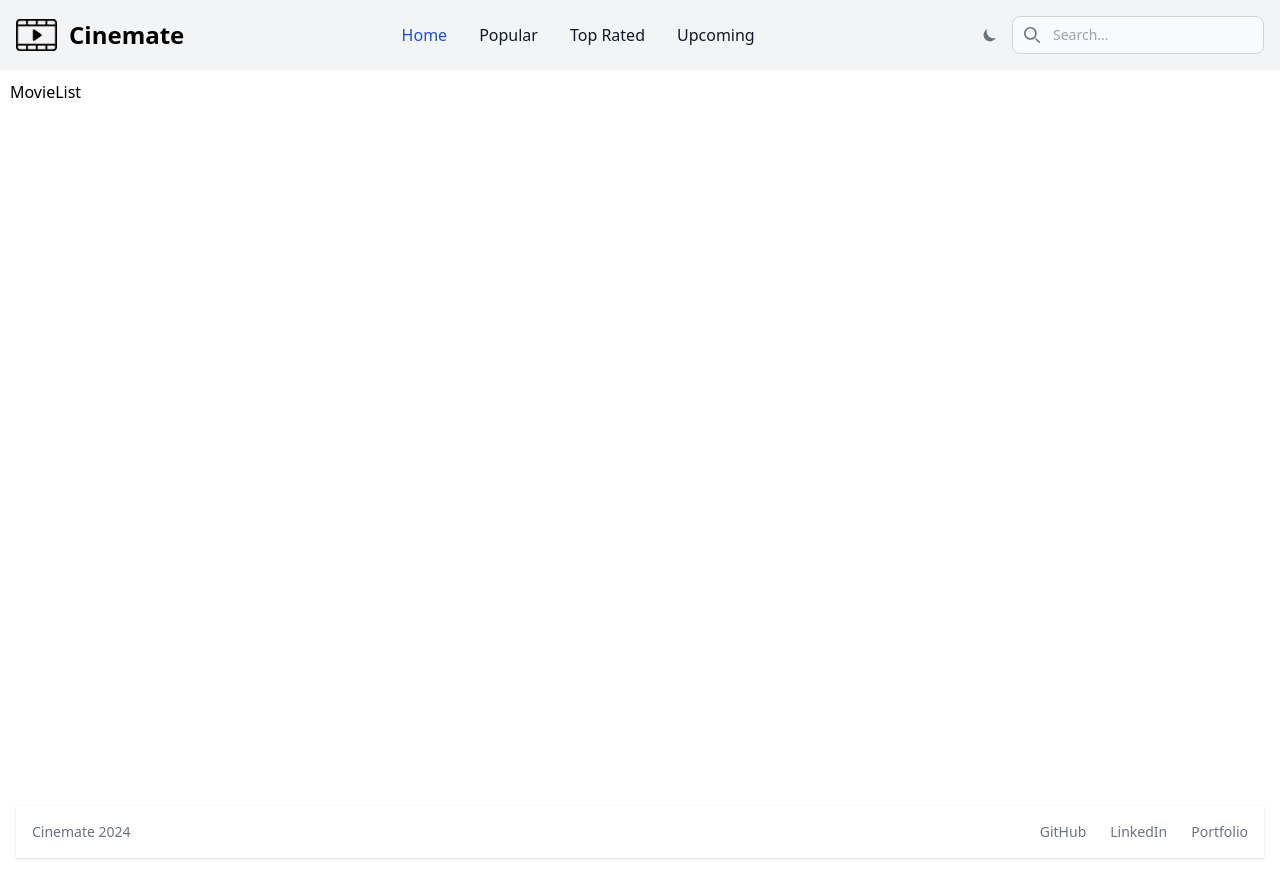
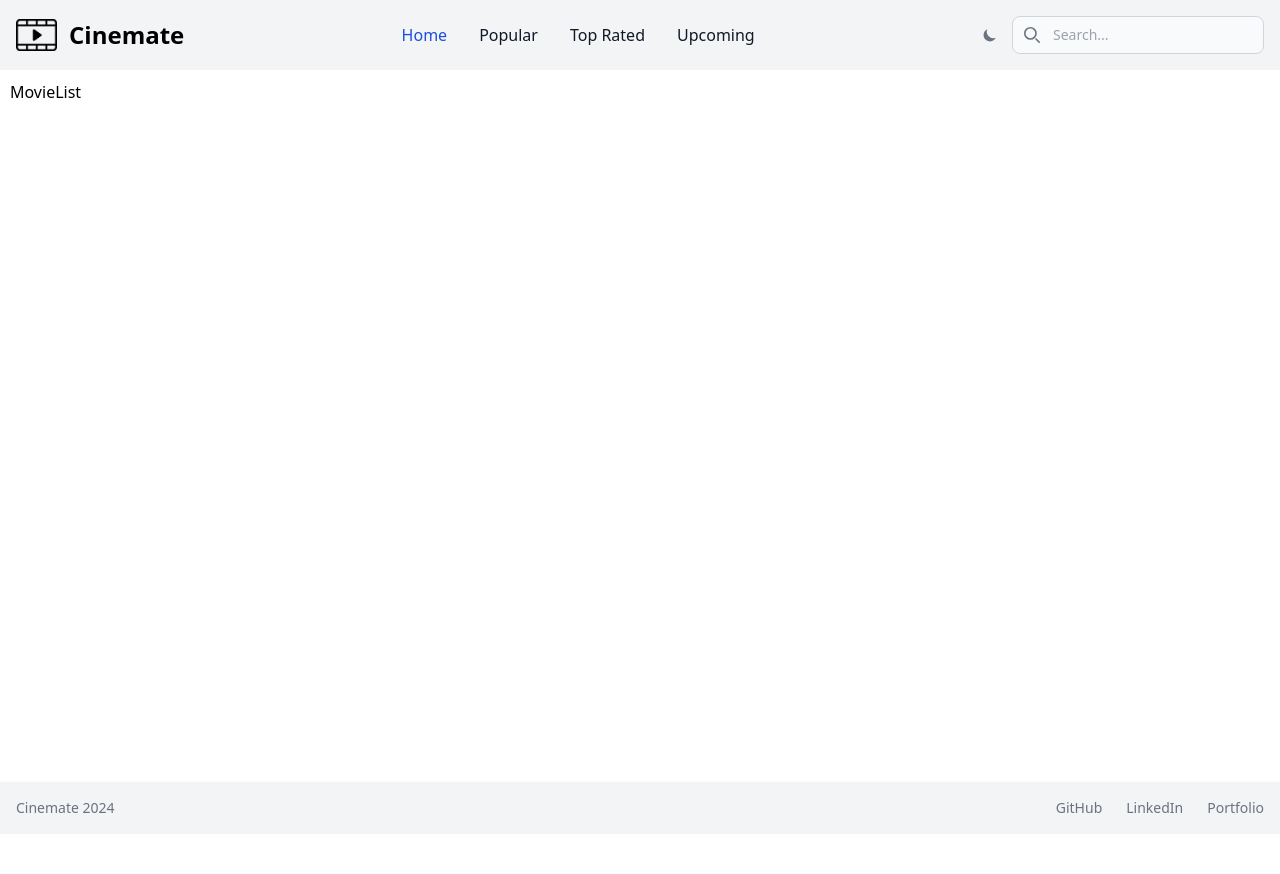
Before and after one commit to AndrewJCate/cinemate, a React (Create React App) app: page / in a window 1280 px wide. After the commit the page ends 834 px from the top, so only its background shows below. Built offline with nearby package versions, Linux system fonts and the light colour scheme.

Commit message:
Adjustments to make Footer look better

```diff
--- a/src/components/Footer.js
+++ b/src/components/Footer.js
@@ -2,19 +2,19 @@ import { Link } from 'react-router-dom';
 
 export const Footer = () => {
   return (
-    <footer className="bg-white shadow m-4 dark:bg-gray-800">
+    <footer className="bg-gray-100 shadow dark:bg-gray-800">
         <div className="w-full mx-auto max-w-screen-xl p-4 md:flex md:items-center md:justify-between">
           <span className="text-sm text-gray-500 sm:text-center dark:text-gray-400"><Link to="/" className="hover:underline">Cinemate</Link> 2024
         </span>
         <ul className="flex flex-wrap items-center mt-3 text-sm font-medium text-gray-500 dark:text-gray-400 sm:mt-0">
             <li>
-                <a href="https://github.com/AndrewJCate" target='_blank' className="hover:underline me-4 md:me-6">GitHub</a>
+                <a href="https://github.com/AndrewJCate" target="_blank" rel="noreferrer" className="hover:underline me-4 md:me-6">GitHub</a>
             </li>
             <li>
-                <a href="https://www.linkedin.com/in/andrewjcate/" target='_blank' className="hover:underline me-4 md:me-6">LinkedIn</a>
+                <a href="https://www.linkedin.com/in/andrewjcate/" target="_blank" rel="noreferrer" className="hover:underline me-4 md:me-6">LinkedIn</a>
             </li>
             <li>
-                <a href="https://andrewjcate.com/" target='_blank' className="hover:underline">Portfolio</a>
+                <a href="https://andrewjcate.com/" target="_blank" rel="noreferrer" className="hover:underline">Portfolio</a>
             </li>
         </ul>
         </div>
--- a/src/index.css
+++ b/src/index.css
@@ -5,6 +5,6 @@
 main {
     max-width: 1280px;
     margin: auto;
-    height: 90vh;
+    height: 89vh;
     padding: 10px;
 }
```
